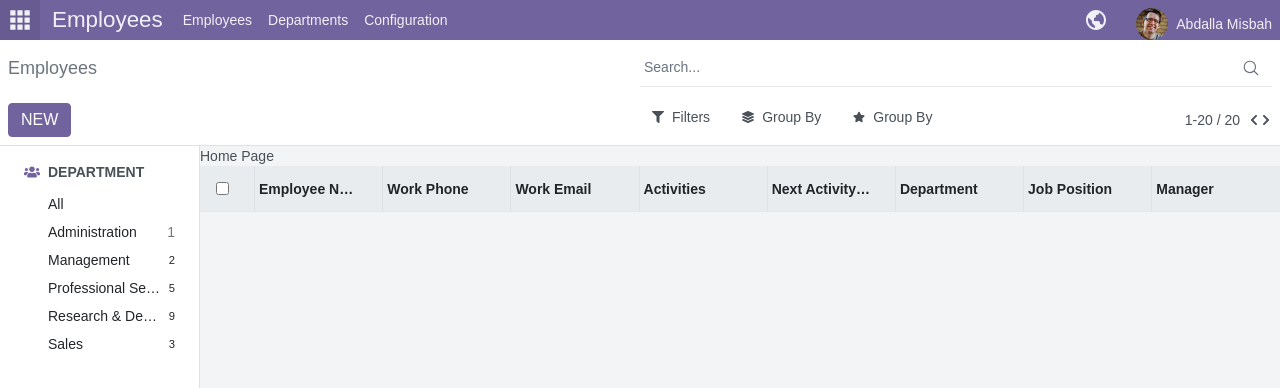
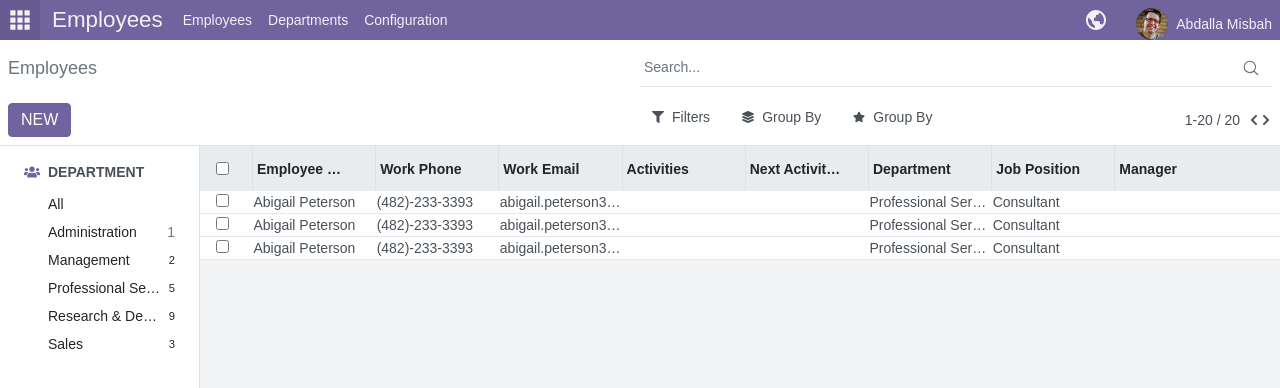
Before and after one commit to aaami1ster/nextjs-tailwind-sandbox, a Next.js app: page / in a window 1280 px wide. Shown: the top 388 px of the page. Built offline with nearby package versions, Linux system fonts and the light colour scheme; a web font is replaced by a local one.

Commit message:
feat: add listview

```diff
--- a/app/page.tsx
+++ b/app/page.tsx
@@ -6,7 +6,6 @@ type Props = {};
 const Home = (props: Props) => {
   return (
     <div>
-      <h1>Home Page</h1>
       <ListView />
     </div>
   );
--- a/components/layout/ControlPanel.tsx
+++ b/components/layout/ControlPanel.tsx
@@ -10,7 +10,7 @@ import GroupByDropDown from "./GroupByDropDown";
 type ControlPanelProps = {};
 const ControlPanel = () => {
   return (
-    <div className="flex flex-col bg-white w-screen border-b border-b-[#dee2e6] border-solid">
+    <div className="flex flex-col bg-white w-screen border-b border-b-[#dee2e6] border-solid z-[99]">
       {/* cp top */}
       <div className="flex p-2">
         {/* breadcrump */}
--- a/components/layout/ListView.tsx
+++ b/components/layout/ListView.tsx
@@ -1,5 +1,5 @@
 import React from "react";
-import { FaAngleUp } from "react-icons/fa";
+import { FaAngleDown } from "react-icons/fa";
 
 type Props = {};
 
@@ -14,130 +14,123 @@ const ListView = (props: Props) => {
               tabIndex={-1}
             >
               <div className="flex">
-                <input
-                  type="checkbox"
-                  className=""
-                  id="checkbox-comp-1"
-                />
-                <label
-                  className=""
-                  htmlFor="checkbox-comp-1"
-                ></label>
+                <input type="checkbox" className="" id="checkbox-comp-1" />
+                <label className="" htmlFor="checkbox-comp-1"></label>
               </div>
             </th>
             <th
               data-tooltip-delay="1000"
               tabIndex={-1}
-              data-name="name"
+
               className="group px-1 py-3 align-middle relative cursor-pointer max-w-[94px] w-[94px] border-l border-solid border-l-[#dee2e6]"
             >
               <div className="flex">
                 <span className="block min-w-0 truncate flex-grow-1  pe-2">
                   Employee Name
                 </span>
-                <FaAngleUp className="opacity-0 group-hover:opacity-75"/>
+                <FaAngleDown className="opacity-0 group-hover:opacity-75" />
               </div>
               <span className="cursor-col-resize absolute top-0 end-0 bottom-0 ps-1 bg-[#00000040] opacity-0 hover:opacity-50 z-1"></span>
             </th>
             <th
               data-tooltip-delay="1000"
               tabIndex={-1}
-              data-name="work_phone"
+
               className="group px-1 py-3 align-middle relative cursor-pointer max-w-[94px] w-[94px] border-l border-solid border-l-[#dee2e6]"
             >
               <div className="flex">
                 <span className="block min-w-0 truncate flex-grow-1  pe-2">
                   Work Phone
                 </span>
-                <FaAngleUp className="opacity-0 group-hover:opacity-75"/>
+                <FaAngleDown className="opacity-0 group-hover:opacity-75" />
               </div>
               <span className="cursor-col-resize absolute top-0 end-0 bottom-0 ps-1 bg-[#00000040] opacity-0 hover:opacity-50 z-1"></span>
             </th>
             <th
               data-tooltip-delay="1000"
               tabIndex={-1}
-              data-name="work_email"
+
               className="group px-1 py-3 align-middle relative cursor-pointer max-w-[94px] w-[94px] border-l border-solid border-l-[#dee2e6]"
             >
               <div className="flex">
                 <span className="block min-w-0 truncate flex-grow-1  pe-2">
                   Work Email
                 </span>
-                <FaAngleUp className="opacity-0 group-hover:opacity-75"/>
+                <FaAngleDown className="opacity-0 group-hover:opacity-75" />
               </div>
               <span className="cursor-col-resize absolute top-0 end-0 bottom-0 ps-1 bg-[#00000040] opacity-0 hover:opacity-50 z-1"></span>
             </th>
             <th
               data-tooltip-delay="1000"
               tabIndex={-1}
-              data-name="activity_ids"
+
               className="group px-1 py-3 align-middle relative cursor-pointer max-w-[94px] w-[94px] border-l border-solid border-l-[#dee2e6]"
             >
               <div className="flex">
                 <span className="block min-w-0 truncate flex-grow-1 pe-2">
                   Activities
                 </span>
-                <FaAngleUp className="opacity-0 group-hover:opacity-75"/>
+                <FaAngleDown className="opacity-0 group-hover:opacity-75" />
               </div>
               <span className="cursor-col-resize absolute top-0 end-0 bottom-0 ps-1 bg-[#00000040] opacity-0 hover:opacity-50 z-1"></span>
             </th>
             <th
               data-tooltip-delay="1000"
               tabIndex={-1}
-              data-name="activity_date_deadline"
+
               className="group px-1 py-3 align-middle relative cursor-pointer max-w-[94px] w-[94px] border-l border-solid border-l-[#dee2e6]"
             >
               <div className="flex">
                 <span className="block min-w-0 truncate flex-grow-1  pe-2">
                   Next Activity Deadline
                 </span>
-                <FaAngleUp className="opacity-0 group-hover:opacity-75"/>
+                <FaAngleDown className="opacity-0 group-hover:opacity-75" />
               </div>
               <span className="cursor-col-resize absolute top-0 end-0 bottom-0 ps-1 bg-[#00000040] opacity-0 hover:opacity-50 z-1"></span>
             </th>
             <th
               data-tooltip-delay="1000"
               tabIndex={-1}
-              data-name="department_id"
+
               className="group px-1 py-3 align-middle relative cursor-pointer max-w-[94px] w-[94px] border-l border-solid border-l-[#dee2e6]"
             >
               <div className="flex">
                 <span className="block min-w-0 truncate flex-grow-1  pe-2">
                   Department
                 </span>
-                <FaAngleUp className="opacity-0 group-hover:opacity-75"/>
+                <FaAngleDown className="opacity-0 group-hover:opacity-75" />
               </div>
               <span className="cursor-col-resize absolute top-0 end-0 bottom-0 ps-1 bg-[#00000040] opacity-0 hover:opacity-50 z-1"></span>
             </th>
             <th
               data-tooltip-delay="1000"
               tabIndex={-1}
-              data-name="job_id"
+
               className="group px-1 py-3 align-middle relative cursor-pointer max-w-[94px] w-[94px] border-l border-solid border-l-[#dee2e6]"
             >
               <div className="flex">
                 <span className="block min-w-0 truncate flex-grow-1  pe-2">
                   Job Position
                 </span>
-                <FaAngleUp className="opacity-0 group-hover:opacity-75"/>
+                <FaAngleDown className="opacity-0 group-hover:opacity-75" />
               </div>
               <span className="cursor-col-resize absolute top-0 end-0 bottom-0 ps-1 bg-[#00000040] opacity-0 hover:opacity-50 z-1"></span>
             </th>
             <th
               data-tooltip-delay="1000"
               tabIndex={-1}
-              data-name="parent_id"
+
               className="group px-1 py-3 align-middle relative cursor-pointer max-w-[94px] w-[94px] border-l border-solid border-l-[#dee2e6]"
             >
               <div className="flex">
                 <span className="block min-w-0 truncate flex-grow-1  pe-2">
                   Manager
                 </span>
-                <FaAngleUp className="opacity-0 group-hover:opacity-75"/>
+                <FaAngleDown className="opacity-0 group-hover:opacity-75" />
               </div>
               <span className="cursor-col-resize absolute top-0 end-0 bottom-0 ps-1 bg-[#00000040] opacity-0 hover:opacity-50 z-1"></span>
             </th>
-            {/* <th
+            <th
               className="w-[32px] min-w-[32px] o_list_controller o_list_actions_header"
             >
               <div className="o-dropdown dropdown o_optional_columns_dropdown text-center border-top-0 o-dropdown--no-caret">
@@ -149,10 +142,290 @@ const ListView = (props: Props) => {
                   <i className="o_optional_columns_dropdown_toggle oi oi-fw oi-settings-adjust"></i>
                 </button>
               </div>
-            </th> */}
+            </th>
           </tr>
         </thead>
-        <tbody></tbody>
+        <tbody>
+          <tr className=" border-b-[1px] cursor-pointer hover:bg-[#0000000e]" data-id="datapoint_1">
+            <td className=" pl-4 w-10" tabIndex={-1}>
+              <div className="">
+                <input
+                  type="checkbox"
+                  className="cursor-pointer"
+                  id="checkbox-comp-2"
+                />
+                <label
+                  className="form-check-label"
+                  htmlFor="checkbox-comp-2"
+                ></label>
+              </div>
+            </td>
+            <td
+              className="truncate max-w-[94px] w-[94px]"
+              data-tooltip-delay="1000"
+              tabIndex={-1}
+              data-tooltip="Abigail Peterson"
+              title=""
+            >
+              Abigail Peterson
+            </td>
+            <td
+              className="truncate max-w-[94px] w-[94px]"
+              data-tooltip-delay="1000"
+              tabIndex={-1}
+              data-tooltip="(482)-233-3393"
+              title=""
+            >
+              (482)-233-3393
+            </td>
+            <td
+              className="truncate max-w-[94px] w-[94px]"
+              data-tooltip-delay="1000"
+              tabIndex={-1}
+              data-tooltip="abigail.peterson39@example.com"
+            >
+              abigail.peterson39@example.com
+            </td>
+            <td
+              className="truncate max-w-[94px] w-[94px]"
+              data-tooltip-delay="1000"
+              tabIndex={-1}
+              data-tooltip="No records"
+            >
+              <div
+                className="o_field_widget o_field_list_activity"
+              >
+                <a className="o_ActivityButtonView" role="button">
+                  <i
+                    className="o_ActivityButtonView_icon fa fa-fw fa-lg text-muted fa-clock-o"
+                    role="img"
+                  ></i>
+                </a>
+                <span className="o_ListFieldActivityView_summary"></span>
+              </div>
+            </td>
+            <td
+              className="truncate max-w-[94px] w-[94px]"
+              data-tooltip-delay="1000"
+              tabIndex={-1}
+            >
+              <div
+                className="o_field_widget o_readonly_modifier o_field_empty o_field_remaining_days"
+              >
+                <div title=""></div>
+              </div>
+            </td>
+            <td
+              className="truncate max-w-[94px] w-[94px]"
+              data-tooltip-delay="1000"
+              tabIndex={-1}
+              data-tooltip="Professional Services"
+            >
+              Professional Services
+            </td>
+            <td
+              className="truncate max-w-[94px] w-[94px]"
+              data-tooltip-delay="1000"
+              tabIndex={-1}
+              data-tooltip="Consultant"
+            >
+              Consultant
+            </td>
+            <td
+              className="truncate max-w-[94px] w-[94px]"
+              data-tooltip-delay="1000"
+              tabIndex={-1}
+              data-tooltip=""
+            ></td>
+            <td tabIndex={-1}></td>
+          </tr>
+          <tr className=" border-b-[1px] cursor-pointer hover:bg-[#0000000e]" data-id="datapoint_1">
+            <td className=" pl-4 w-10" tabIndex={-1}>
+              <div className="">
+                <input
+                  type="checkbox"
+                  className="cursor-pointer"
+                  id="checkbox-comp-2"
+                />
+                <label
+                  className="form-check-label"
+                  htmlFor="checkbox-comp-2"
+                ></label>
+              </div>
+            </td>
+            <td
+              className="truncate max-w-[94px] w-[94px]"
+              data-tooltip-delay="1000"
+              tabIndex={-1}
+              data-tooltip="Abigail Peterson"
+              title=""
+            >
+              Abigail Peterson
+            </td>
+            <td
+              className="truncate max-w-[94px] w-[94px]"
+              data-tooltip-delay="1000"
+              tabIndex={-1}
+              data-tooltip="(482)-233-3393"
+              title=""
+            >
+              (482)-233-3393
+            </td>
+            <td
+              className="truncate max-w-[94px] w-[94px]"
+              data-tooltip-delay="1000"
+              tabIndex={-1}
+              data-tooltip="abigail.peterson39@example.com"
+            >
+              abigail.peterson39@example.com
+            </td>
+            <td
+              className="truncate max-w-[94px] w-[94px]"
+              data-tooltip-delay="1000"
+              tabIndex={-1}
+              data-tooltip="No records"
+            >
+              <div
+                className="o_field_widget o_field_list_activity"
+              >
+                <a className="o_ActivityButtonView" role="button">
+                  <i
+                    className="o_ActivityButtonView_icon fa fa-fw fa-lg text-muted fa-clock-o"
+                    role="img"
+                  ></i>
+                </a>
+                <span className="o_ListFieldActivityView_summary"></span>
+              </div>
+            </td>
+            <td
+              className="truncate max-w-[94px] w-[94px]"
+              data-tooltip-delay="1000"
+              tabIndex={-1}
+            >
+              <div
+                className="o_field_widget o_readonly_modifier o_field_empty o_field_remaining_days"
+              >
+                <div title=""></div>
+              </div>
+            </td>
+            <td
+              className="truncate max-w-[94px] w-[94px]"
+              data-tooltip-delay="1000"
+              tabIndex={-1}
+              data-tooltip="Professional Services"
+            >
+              Professional Services
+            </td>
+            <td
+              className="truncate max-w-[94px] w-[94px]"
+              data-tooltip-delay="1000"
+              tabIndex={-1}
+              data-tooltip="Consultant"
+            >
+              Consultant
+            </td>
+            <td
+              className="truncate max-w-[94px] w-[94px]"
+              data-tooltip-delay="1000"
+              tabIndex={-1}
+              data-tooltip=""
+            ></td>
+            <td tabIndex={-1}></td>
+          </tr>
+          <tr className=" border-b-[1px] cursor-pointer hover:bg-[#0000000e]" data-id="datapoint_1">
+            <td className=" pl-4 w-10" tabIndex={-1}>
+              <div className="">
+                <input
+                  type="checkbox"
+                  className="cursor-pointer"
+                  id="checkbox-comp-2"
+                />
+                <label
+                  className="form-check-label"
+                  htmlFor="checkbox-comp-2"
+                ></label>
+              </div>
+            </td>
+            <td
+              className="truncate max-w-[94px] w-[94px]"
+              data-tooltip-delay="1000"
+              tabIndex={-1}
+              data-tooltip="Abigail Peterson"
+              title=""
+            >
+              Abigail Peterson
+            </td>
+            <td
+              className="truncate max-w-[94px] w-[94px]"
+              data-tooltip-delay="1000"
+              tabIndex={-1}
+              data-tooltip="(482)-233-3393"
+              title=""
+            >
+              (482)-233-3393
+            </td>
+            <td
+              className="truncate max-w-[94px] w-[94px]"
+              data-tooltip-delay="1000"
+              tabIndex={-1}
+              data-tooltip="abigail.peterson39@example.com"
+            >
+              abigail.peterson39@example.com
+            </td>
+            <td
+              className="truncate max-w-[94px] w-[94px]"
+              data-tooltip-delay="1000"
+              tabIndex={-1}
+              data-tooltip="No records"
+            >
+              <div
+                className="o_field_widget o_field_list_activity"
+              >
+                <a className="o_ActivityButtonView" role="button">
+                  <i
+                    className="o_ActivityButtonView_icon fa fa-fw fa-lg text-muted fa-clock-o"
+                    role="img"
+                  ></i>
+                </a>
+                <span className="o_ListFieldActivityView_summary"></span>
+              </div>
+            </td>
+            <td
+              className="truncate max-w-[94px] w-[94px]"
+              data-tooltip-delay="1000"
+              tabIndex={-1}
+            >
+              <div
+                className="o_field_widget o_readonly_modifier o_field_empty o_field_remaining_days"
+              >
+                <div title=""></div>
+              </div>
+            </td>
+            <td
+              className="truncate max-w-[94px] w-[94px]"
+              data-tooltip-delay="1000"
+              tabIndex={-1}
+              data-tooltip="Professional Services"
+            >
+              Professional Services
+            </td>
+            <td
+              className="truncate max-w-[94px] w-[94px]"
+              data-tooltip-delay="1000"
+              tabIndex={-1}
+              data-tooltip="Consultant"
+            >
+              Consultant
+            </td>
+            <td
+              className="truncate max-w-[94px] w-[94px]"
+              data-tooltip-delay="1000"
+              tabIndex={-1}
+              data-tooltip=""
+            ></td>
+            <td tabIndex={-1}></td>
+          </tr>
+        </tbody>
         <tfoot></tfoot>
       </table>
     </div>
```
